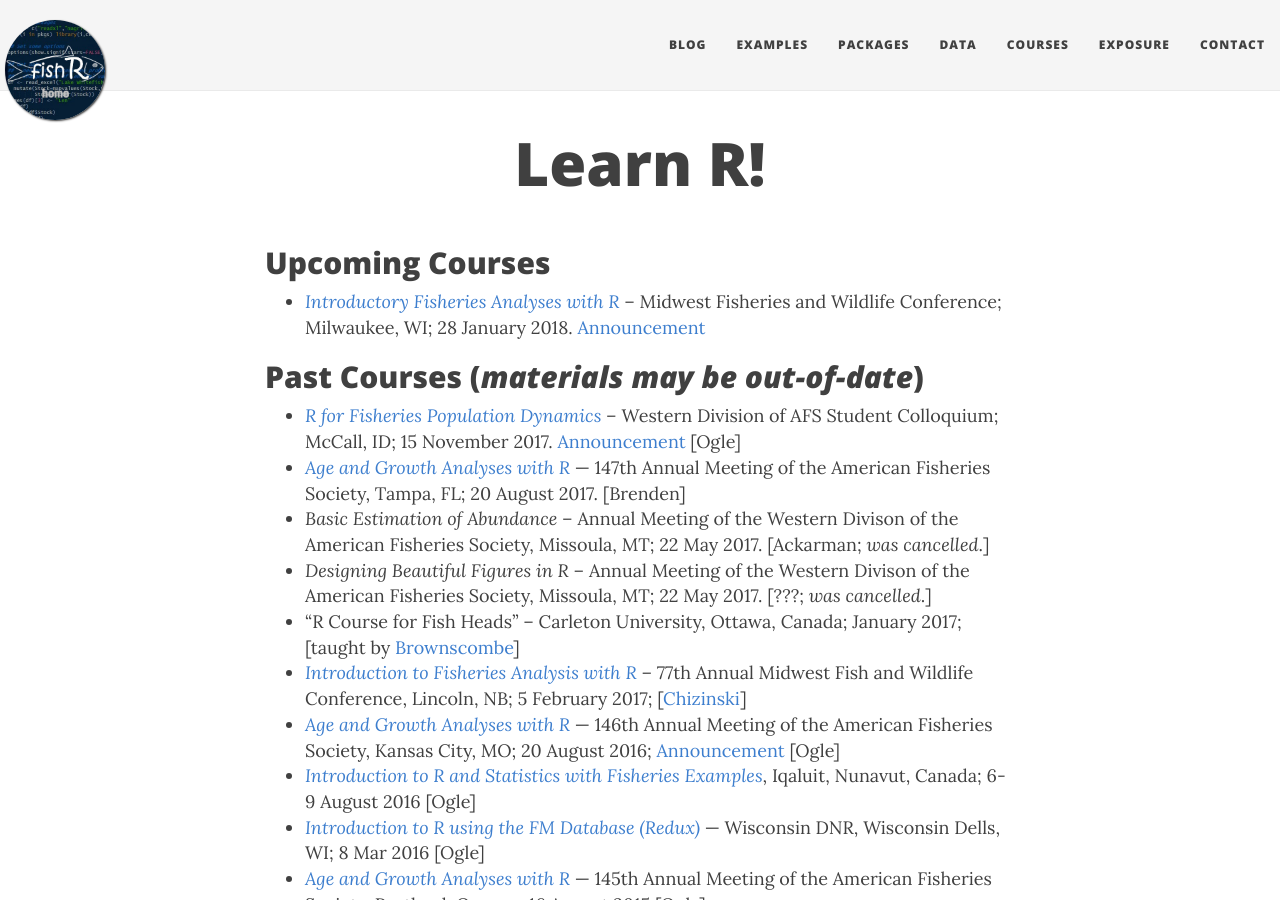
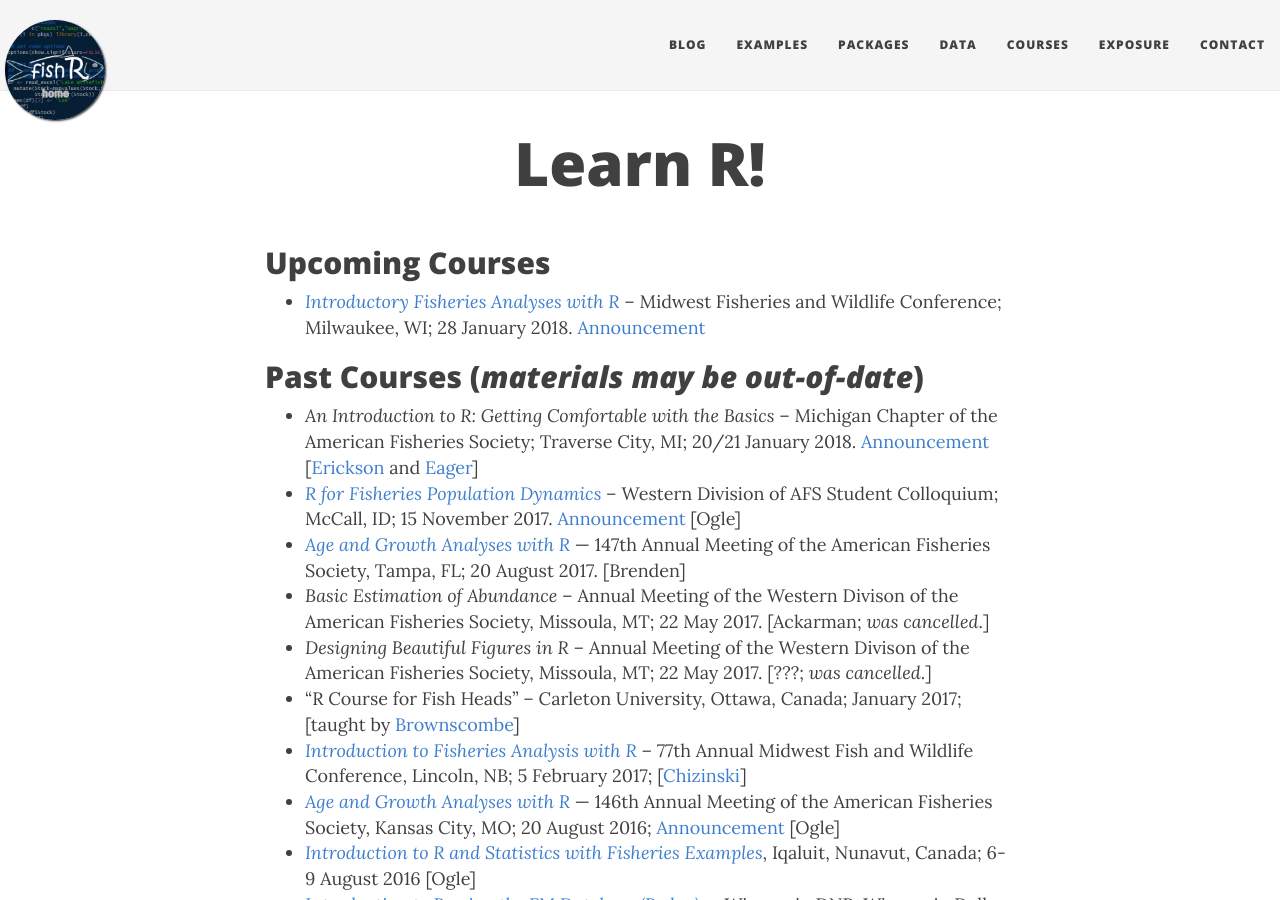
Before and after one commit to droglenc/fishR, a Jekyll site: the page built from courses.md, in a window 1280 px wide and 900 px high. Built offline with Jekyll 4.4.1, drawn with Linux system fonts in a browser that asks for light colours; nearby versions of some CDN libraries.

Commit message:
Added MiAFS R course

```diff
--- a/courses.md
+++ b/courses.md
@@ -7,6 +7,7 @@ title: Learn R!
 * [*Introductory Fisheries Analyses with R*](http://derekogle.com/RcourseMidwest2018/) -- Midwest Fisheries and Wildlife Conference; Milwaukee, WI; 28 January 2018. [Announcement](https://midwestfishwildlifeconferen2018.sched.com/event/Cde4/workshop-introductory-fisheries-analyses-with-r)
 
 ## Past Courses (*materials may be out-of-date*)
+* *An Introduction to R: Getting Comfortable with the Basics* -- Michigan Chapter of the American Fisheries Society; Traverse City, MI; 20/21 January 2018. [Announcement](http://michigan.fisheries.org/wp-content/uploads/2017/08/MIAFS-R-Workshop-Announcement.pdf) [[Erickson](https://www.umesc.usgs.gov/staff/bios/rae0.html) and [Eager](https://sites.google.com/a/uwlax.edu/eric-eager/home)]
 * [*R for Fisheries Population Dynamics*](http://derekogle.com/RcourseIdaho2017/) -- Western Division of AFS Student Colloquium; McCall, ID; 15 November 2017. [Announcement](https://afs-calneva.org/wp-content/uploads/sites/8/2017/07/Save-the-date_WD_Student_Colloquium.pdf) [Ogle]
 * [*Age and Growth Analyses with R*](https://afsannualmeeting.fisheries.org/continuing-education-workshops/) — 147th Annual Meeting of the American Fisheries Society, Tampa, FL; 20 August 2017. [Brenden]
 * *Basic Estimation of Abundance* -- Annual Meeting of the Western Divison of the American Fisheries Society, Missoula, MT; 22 May 2017. [Ackarman; *was cancelled*.]
```
